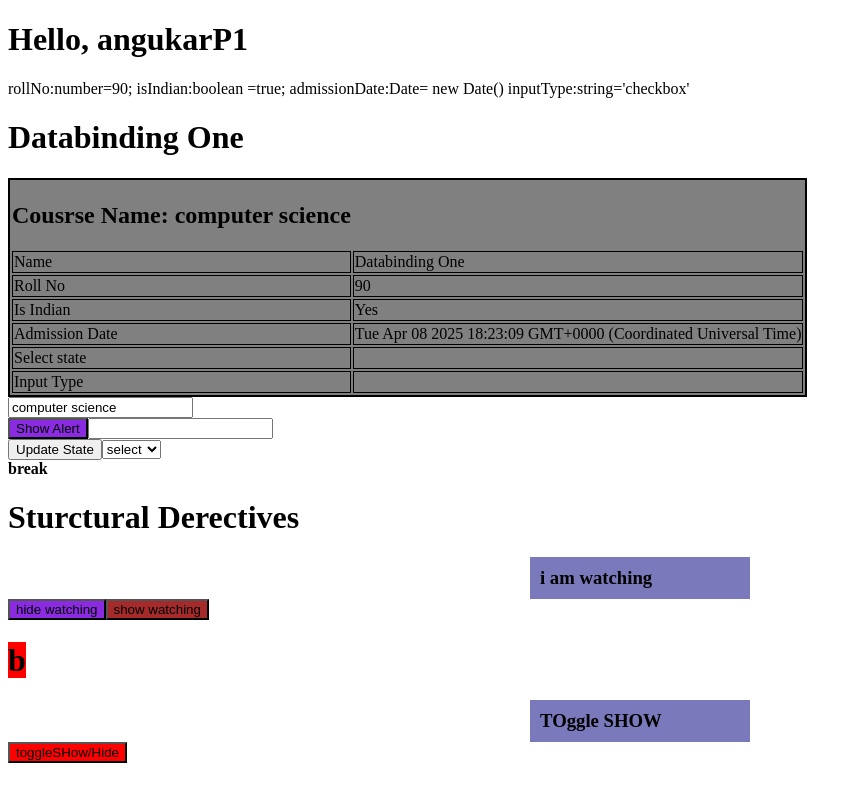
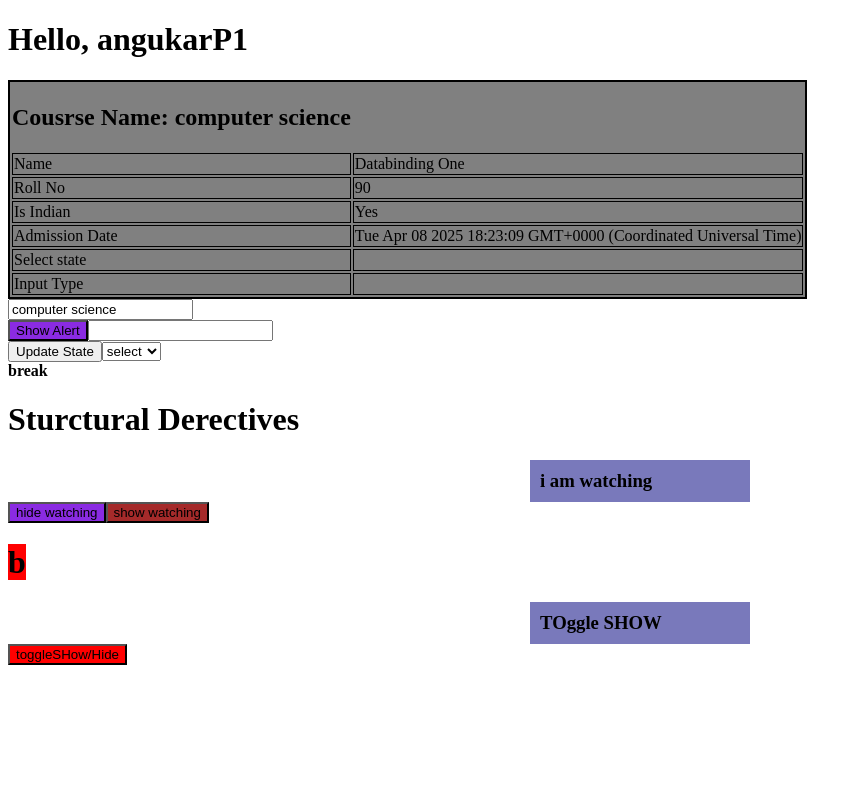
Before and after one commit to akshayrakhunde01/Anuglar, an Angular app: page / in a window 1280 px wide. Shown: the whole page, without its empty margins (0-862 px from the left). Built offline with nearby package versions, Linux system fonts and the light colour scheme.

Commit message:
remove unused variables and clean up databinding component template

```diff
--- a/src/app/components/databinding/databinding.component.html
+++ b/src/app/components/databinding/databinding.component.html
@@ -1,10 +1,5 @@
 
-<div >
-    rollNo:number=90;
-isIndian:boolean =true;
-admissionDate:Date= new Date()
-inputType:string='checkbox'
-<h1>{{name}}</h1>
+
 
 <table style="background-color: gray; border: 2px solid black;">
     <h2>Cousrse Name: {{courseName}}</h2>
```
